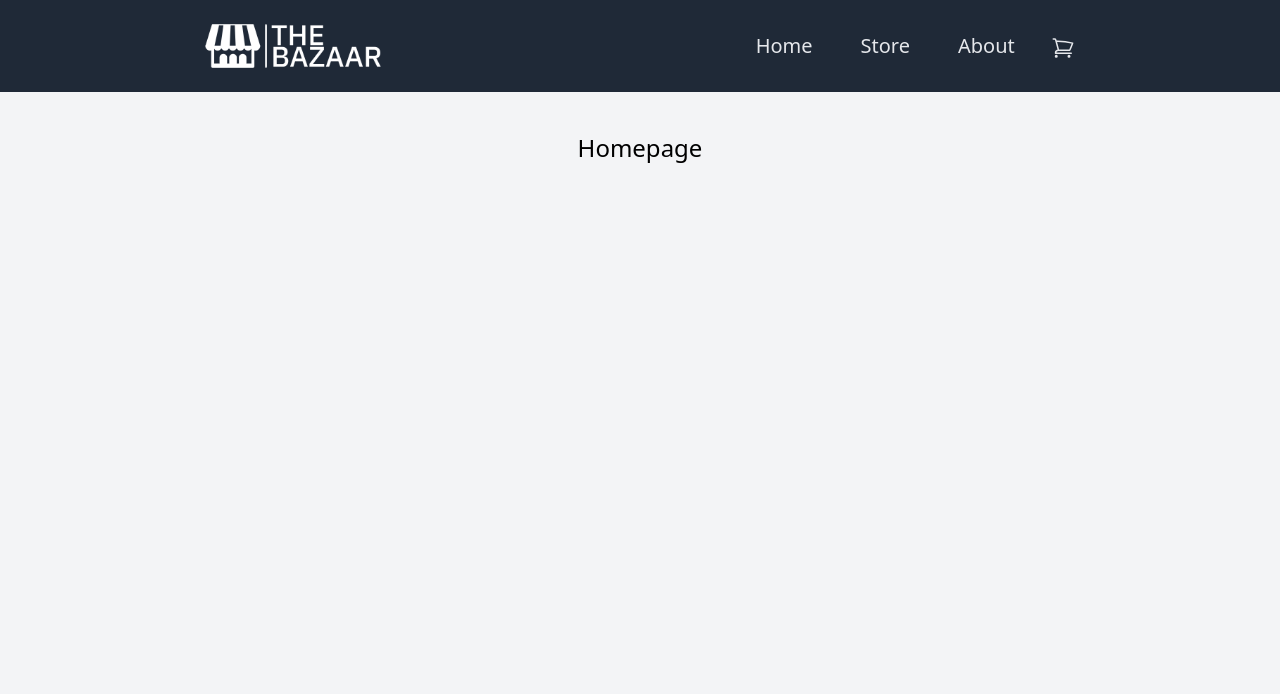
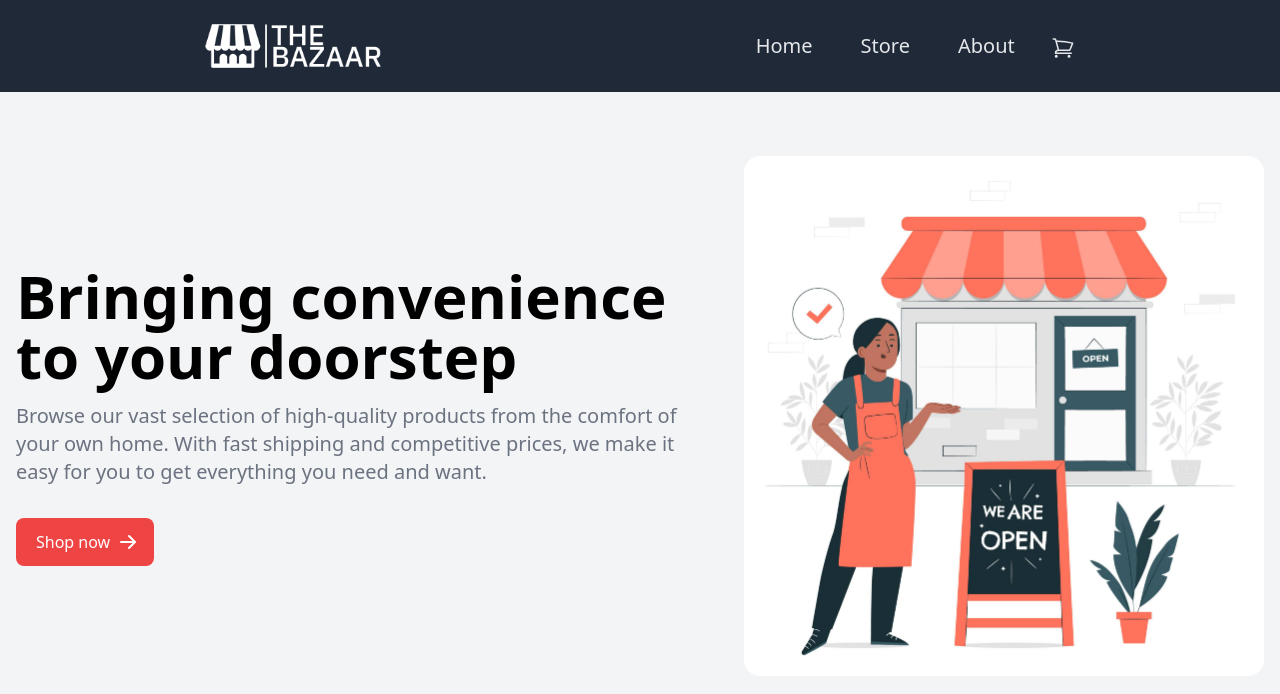
Before and after one commit to Nzha/shopping-cart, a React (Create React App) app: page / in a window 1280 px wide. Shown: the top 694 px of the page. Built offline with nearby package versions, Linux system fonts and the light colour scheme; the HTML template or start-up script is replaced by a standard one.

Commit message:
Add homepage content

```diff
--- a/src/components/Home.js
+++ b/src/components/Home.js
@@ -1,7 +1,41 @@
+import { Link } from 'react-router-dom';
+import storeImg from '../assets/store.jpg';
+
 function Home() {
   return (
     <div>
-      <div className="flex justify-center pt-10 text-2xl">Homepage</div>
+      <div className="mx-auto grid max-w-screen-xl px-4 py-8 lg:grid-cols-12 lg:gap-8 lg:py-16 xl:gap-0">
+        <div className="mr-auto place-self-center lg:col-span-7">
+          <h1 className="mb-4 max-w-2xl text-4xl font-extrabold leading-none dark:text-white md:text-5xl xl:text-6xl">
+            Bringing convenience to your doorstep
+          </h1>
+          <p className="mb-6 max-w-2xl font-light text-gray-500 dark:text-gray-400 md:text-lg lg:mb-8 lg:text-xl">
+            Browse our vast selection of high-quality products from the comfort
+            of your own home. With fast shipping and competitive prices, we make
+            it easy for you to get everything you need and want.
+          </p>
+          <Link to="/store">
+            <button className="mr-3 inline-flex items-center justify-center rounded-lg bg-red-500 px-5 py-3 text-center text-base font-medium text-white hover:bg-red-600 focus:ring-4 focus:ring-red-300 dark:focus:ring-red-900">
+              Shop now
+              <svg
+                className="-mr-1 ml-2 h-5 w-5"
+                fill="currentColor"
+                viewBox="0 0 20 20"
+                xmlns="http://www.w3.org/2000/svg"
+              >
+                <path
+                  fillRule="evenodd"
+                  d="M10.293 3.293a1 1 0 011.414 0l6 6a1 1 0 010 1.414l-6 6a1 1 0 01-1.414-1.414L14.586 11H3a1 1 0 110-2h11.586l-4.293-4.293a1 1 0 010-1.414z"
+                  clipRule="evenodd"
+                ></path>
+              </svg>
+            </button>
+          </Link>
+        </div>
+        <div className="hidden lg:col-span-5 lg:mt-0 lg:flex">
+          <img src={storeImg} alt="mockup" className="rounded-2xl" />
+        </div>
+      </div>
     </div>
   );
 }
```
Also changed, not shown: src/assets/store.jpg (added).
